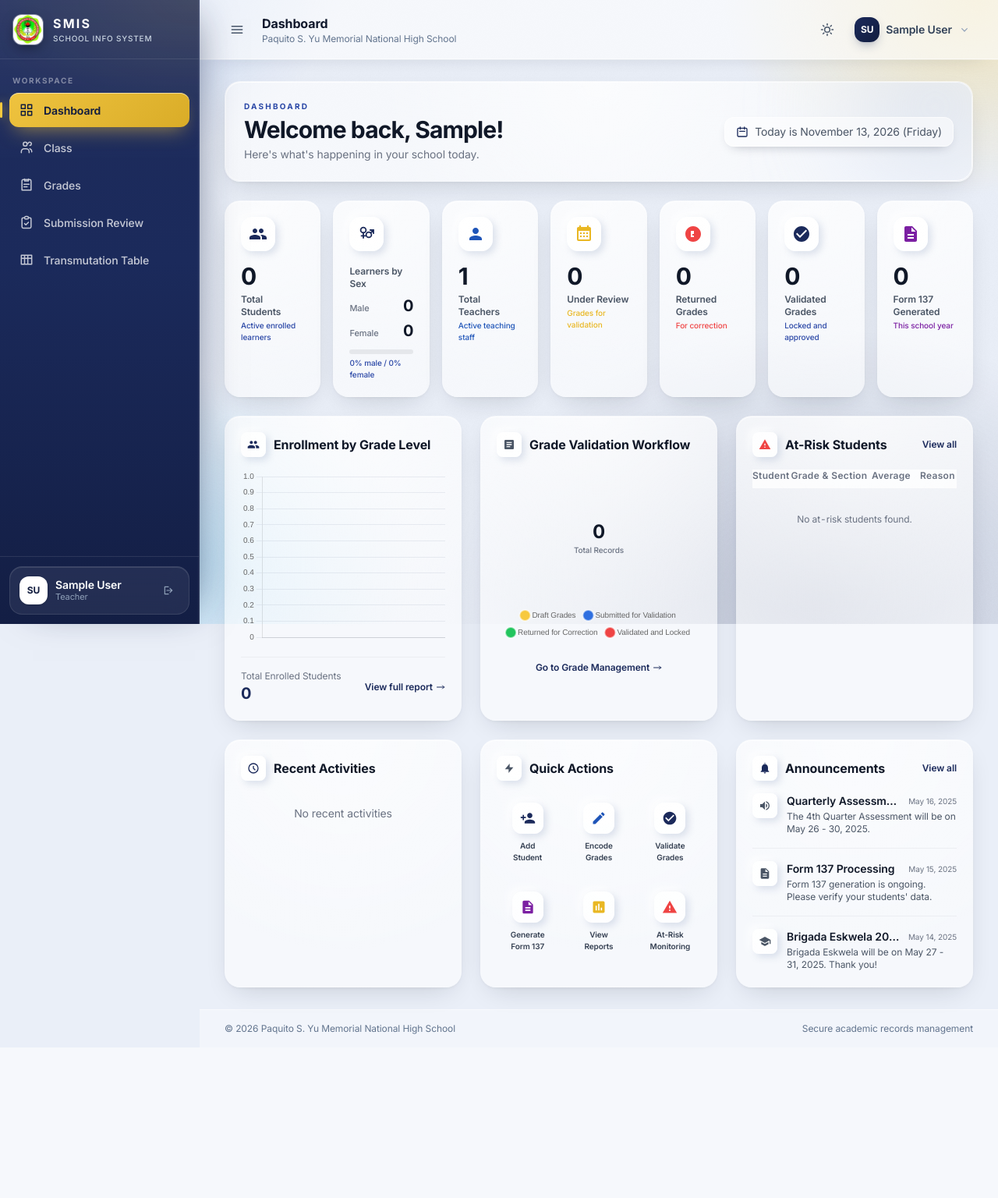
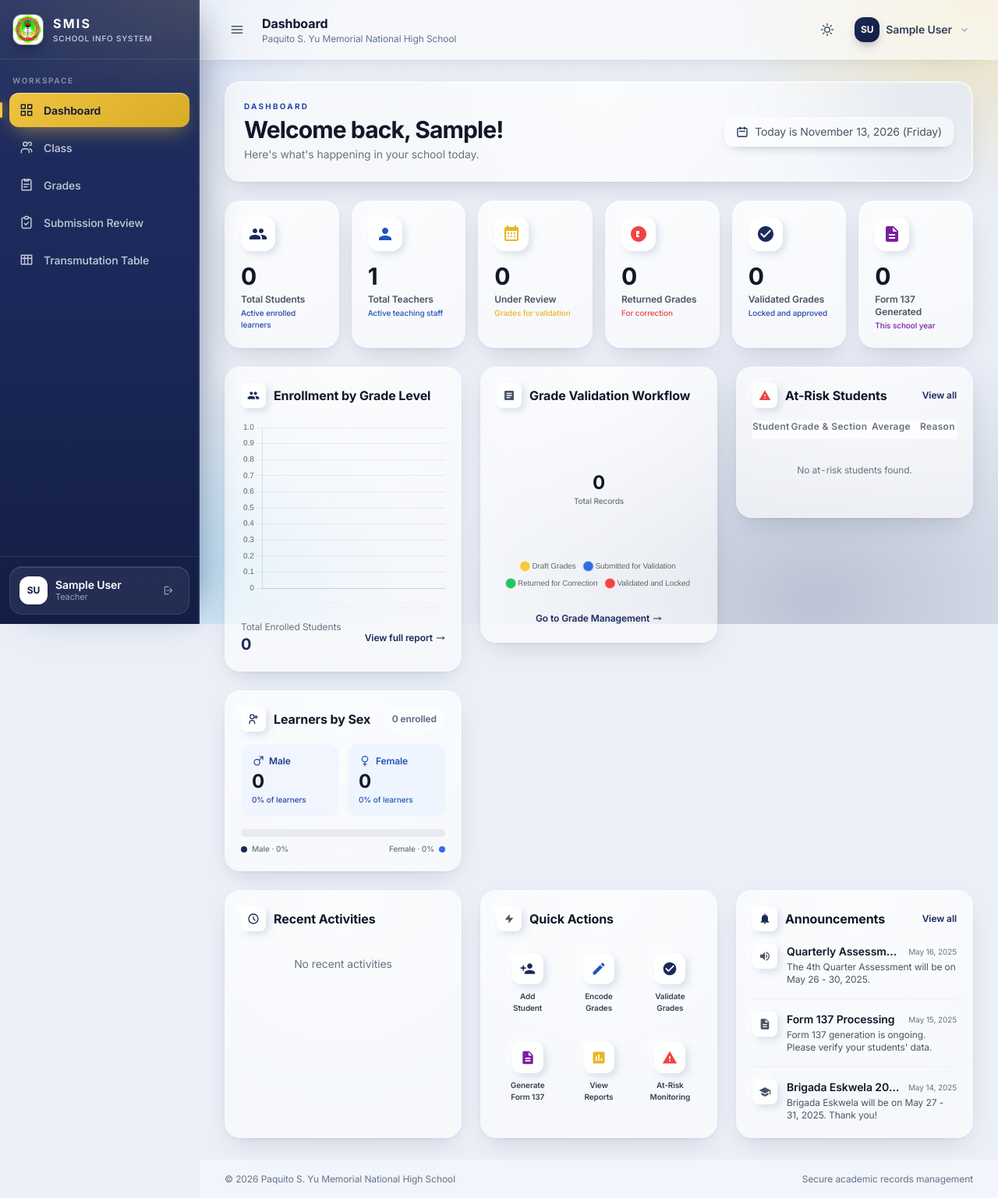
Before and after one commit to lanzy-lanzy/SMIS, a Django app: page /dashboard/ in a window 1280 px wide. Shown: the whole page at 78% size. Before the commit the page ends 1326 px from the top, so only its background shows below. Run offline with Django 5.2, Linux system fonts and the light colour scheme; the visitor is signed in with stand-in values (Sample User, id 1); data comes from the database, SQL or seed files in the repository; data that the repository does not hold is empty.

Commit message:
feat(dashboard): move learners-by-sex summary under the enrollment chart
Stacks the panel in the enrollment column and balances its dark-mode
tints, since the secondary palette has no 900 shade to override the
light tile background.

```diff
--- a/templates/dashboard/index.html
+++ b/templates/dashboard/index.html
@@ -29,7 +29,7 @@
     </div>
 
     <!-- Stats Cards -->
-    <div class="grid grid-cols-1 gap-4 sm:grid-cols-2 lg:grid-cols-3 xl:grid-cols-7">
+    <div class="grid grid-cols-1 gap-4 sm:grid-cols-2 lg:grid-cols-3 xl:grid-cols-6">
         <!-- Total Students -->
         <div class="stat-card group">
             <div class="icon-tile mb-3.5">
@@ -38,32 +38,6 @@
             <p class="text-3xl font-bold tracking-[-0.03em] text-gray-900 dark:text-white">{{ total_students }}</p>
             <p class="mt-1 text-xs font-semibold text-gray-600 dark:text-gray-300">Total Students</p>
             <p class="mt-0.5 text-[10px] font-medium text-primary-600 dark:text-primary-300">Active enrolled learners</p>
-        </div>
-
-        <!-- Learners by Sex -->
-        <div class="stat-card group">
-            <div class="icon-tile mb-3.5">
-                <svg class="h-6 w-6 text-primary" fill="none" stroke="currentColor" stroke-width="1.8" stroke-linecap="round" viewBox="0 0 24 24">
-                    <circle cx="8" cy="7" r="3.4"/><path d="M8 10.4V17M5.6 14.4h4.8"/>
-                    <circle cx="15" cy="13" r="3.4"/><path d="M17.4 10.6 21 7M16.8 7H21v4.2"/>
-                </svg>
-            </div>
-            <p class="mt-1 text-xs font-semibold text-gray-600 dark:text-gray-300">Learners by Sex</p>
-            <div class="mt-1.5 space-y-1">
-                <div class="flex items-baseline justify-between gap-2">
-                    <span class="text-[11px] font-medium text-gray-500 dark:text-gray-400">Male</span>
-                    <span class="text-xl font-bold tracking-[-0.03em] text-gray-900 dark:text-white">{{ male_learners }}</span>
-                </div>
-                <div class="flex items-baseline justify-between gap-2">
-                    <span class="text-[11px] font-medium text-gray-500 dark:text-gray-400">Female</span>
-                    <span class="text-xl font-bold tracking-[-0.03em] text-gray-900 dark:text-white">{{ female_learners }}</span>
-                </div>
-            </div>
-            <div class="mt-2.5 flex h-1.5 overflow-hidden rounded-full bg-gray-200 dark:bg-slate-600">
-                <span class="bg-primary" style="width: {{ male_share }}%"></span>
-                <span class="bg-secondary" style="width: {{ female_share }}%"></span>
-            </div>
-            <p class="mt-1 text-[10px] font-medium text-primary-600 dark:text-primary-300">{{ male_share }}% male / {{ female_share }}% female</p>
         </div>
 
         <!-- Total Teachers -->
@@ -118,9 +92,10 @@
     </div>
 
     <!-- Charts & At-Risk Row -->
-    <div class="grid grid-cols-1 gap-6 lg:grid-cols-12">
+    <div class="grid grid-cols-1 gap-6 lg:grid-cols-12 lg:items-start">
         <!-- Enrollment Bar Chart -->
-        <div class="surface-card p-5 lg:col-span-4">
+        <div class="space-y-6 lg:col-span-4">
+        <div class="surface-card p-5">
             <div class="mb-4 flex items-center gap-2.5">
                 <div class="icon-tile !h-8 !w-8 !rounded-lg">
                     <svg class="h-4 w-4 text-primary" fill="currentColor" viewBox="0 0 24 24"><path d="M16 11c1.66 0 2.99-1.34 2.99-3S17.66 5 16 5c-1.66 0-3 1.34-3 3s1.34 3 3 3zm-8 0c1.66 0 2.99-1.34 2.99-3S9.66 5 8 5C6.34 5 5 6.34 5 8s1.34 3 3 3zm0 2c-2.33 0-7 1.17-7 3.5V19h14v-2.5c0-2.33-4.67-3.5-7-3.5zm8 0c-.29 0-.62.02-.97.05 1.16.84 1.97 1.97 1.97 3.45V19h6v-2.5c0-2.33-4.67-3.5-7-3.5z"/></svg>
@@ -140,6 +115,48 @@
                     <svg class="h-3 w-3" fill="none" stroke="currentColor" viewBox="0 0 24 24"><path stroke-linecap="round" stroke-linejoin="round" stroke-width="2" d="M17 8l4 4m0 0l-4 4m4-4H3"></path></svg>
                 </a>
             </div>
+        </div>
+
+        <!-- Learners by Sex -->
+        <div class="surface-card p-5">
+            <div class="mb-4 flex items-center justify-between gap-3">
+                <div class="flex items-center gap-2.5">
+                    <div class="icon-tile !h-8 !w-8 !rounded-lg">
+                        <svg class="h-4 w-4 text-primary" fill="none" stroke="currentColor" stroke-width="1.8" stroke-linecap="round" viewBox="0 0 24 24"><circle cx="9.5" cy="7.5" r="4"/><path d="M4.5 21v-1.5a5 5 0 015-5h0a5 5 0 015 5V21"/><path d="M17 5v6M14 8h6"/></svg>
+                    </div>
+                    <h3 class="font-bold text-gray-900 dark:text-white">Learners by Sex</h3>
+                </div>
+                <span class="chip">{{ total_students }} enrolled</span>
+            </div>
+
+            <div class="grid grid-cols-2 gap-3">
+                <div class="rounded-xl bg-primary-50 p-3.5 dark:bg-primary-700/25">
+                    <div class="flex items-center gap-1.5 text-primary-700 dark:text-primary-300">
+                        <svg class="h-4 w-4" fill="none" stroke="currentColor" stroke-width="1.8" stroke-linecap="round" viewBox="0 0 24 24"><circle cx="10" cy="14" r="5.5"/><path d="M14 10l7-7M15 3h6v6"/></svg>
+                        <p class="text-xs font-semibold">Male</p>
+                    </div>
+                    <p class="mt-1.5 text-2xl font-bold leading-none tracking-[-0.03em] text-gray-900 dark:text-white">{{ male_learners }}</p>
+                    <p class="mt-1 text-[10px] font-medium text-primary-600 dark:text-primary-300">{{ male_share }}% of learners</p>
+                </div>
+                <div class="rounded-xl bg-secondary-50 p-3.5 dark:bg-secondary-700/25">
+                    <div class="flex items-center gap-1.5 text-secondary-700 dark:text-secondary-500">
+                        <svg class="h-4 w-4" fill="none" stroke="currentColor" stroke-width="1.8" stroke-linecap="round" viewBox="0 0 24 24"><circle cx="12" cy="8" r="5.5"/><path d="M12 13.5V21M9 17.5h6"/></svg>
+                        <p class="text-xs font-semibold">Female</p>
+                    </div>
+                    <p class="mt-1.5 text-2xl font-bold leading-none tracking-[-0.03em] text-gray-900 dark:text-white">{{ female_learners }}</p>
+                    <p class="mt-1 text-[10px] font-medium text-secondary-700 dark:text-secondary-500">{{ female_share }}% of learners</p>
+                </div>
+            </div>
+
+            <div class="mt-4 flex h-2.5 overflow-hidden rounded-full bg-gray-200/80 dark:bg-white/10">
+                <span class="bg-primary transition-[width] duration-500 dark:bg-primary-400" style="width: {{ male_share }}%"></span>
+                <span class="bg-secondary transition-[width] duration-500 dark:bg-secondary-500" style="width: {{ female_share }}%"></span>
+            </div>
+            <div class="mt-2 flex items-center justify-between text-[10px] font-medium text-gray-500 dark:text-gray-400">
+                <span class="inline-flex items-center gap-1.5"><span class="h-2 w-2 rounded-full bg-primary dark:bg-primary-400"></span>Male &middot; {{ male_share }}%</span>
+                <span class="inline-flex items-center gap-1.5">Female &middot; {{ female_share }}%<span class="h-2 w-2 rounded-full bg-secondary dark:bg-secondary-500"></span></span>
+            </div>
+        </div>
         </div>
 
         <!-- Grade Validation Donut Chart -->
```
Also changed, not shown: static/css/output.css.
